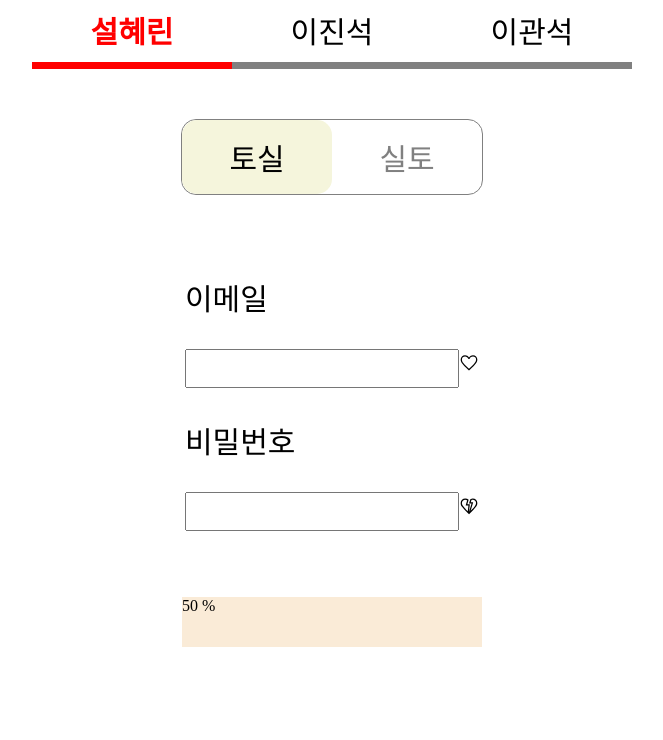
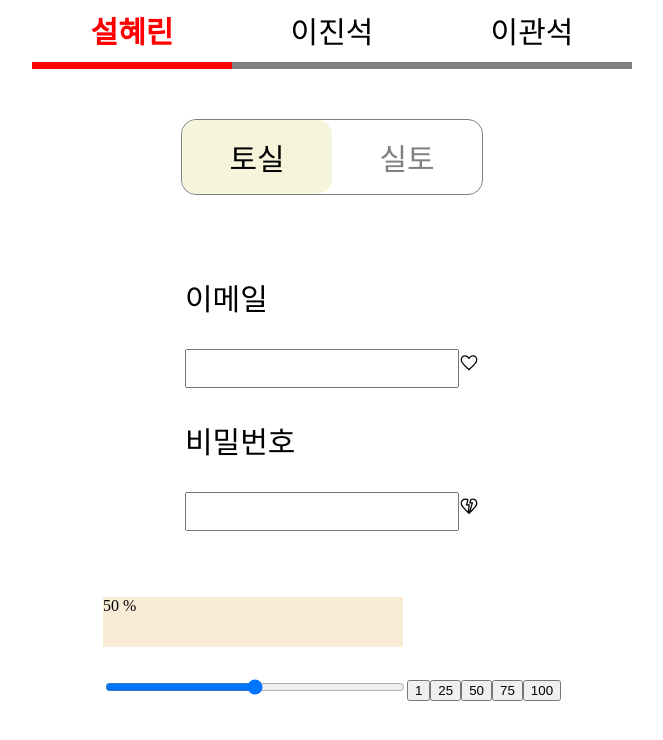
Before and after one commit to seolhyelin/web_fundemental_react, a React (Create React App) app: page / in a window 1280 px wide. Shown: the top 740 px of the page, without its empty margins (308-971 px from the left). Built offline with nearby package versions, Linux system fonts and the light colour scheme.

Commit message:
Feat: 슬라이더 기능 구현

```diff
--- a/src/components/Slider.tsx
+++ b/src/components/Slider.tsx
@@ -1,13 +1,12 @@
-import React, { MouseEvent, ChangeEventHandler, useState } from 'react'
+import { useState, ChangeEvent } from 'react'
 import styled from 'styled-components'
 
 const Slider = () => {
   const [percent, setPercent] = useState(50)
-  const [numberButton, setNumberButton] = useState<string | number>()
   const numberButtonArray = [1, 25, 50, 75, 100]
 
-  const changeRangeNumber = (e: MouseEvent<HTMLButtonElement>) => {
-    setNumberButton(e.currentTarget.value)
+  const handlePercent = (e: ChangeEvent<HTMLInputElement>) => {
+    setPercent(+e.currentTarget.value)
   }
 
   return (
@@ -16,16 +15,16 @@ const Slider = () => {
         <RangePercent>{percent} %</RangePercent>
       </RangeBar>
 
-      {/* <PercentContainer>
-        <PercentBar type="range" onChange={(e) => setPercent(+e.currentTarget.value)} />
+      <PercentContainer>
+        <PercentBar type="range" value={percent} onChange={handlePercent} />
         {numberButtonArray.map((number, index) => {
           return (
-            <PercentNumber key={index} value={percent} onClick={() => changeRangeNumber(number)}>
+            <PercentNumber key={index} value={number} onClick={() => setPercent(number)}>
               {number}
             </PercentNumber>
           )
         })}
-      </PercentContainer> */}
+      </PercentContainer>
     </SliderContainer>
   )
 }
```
